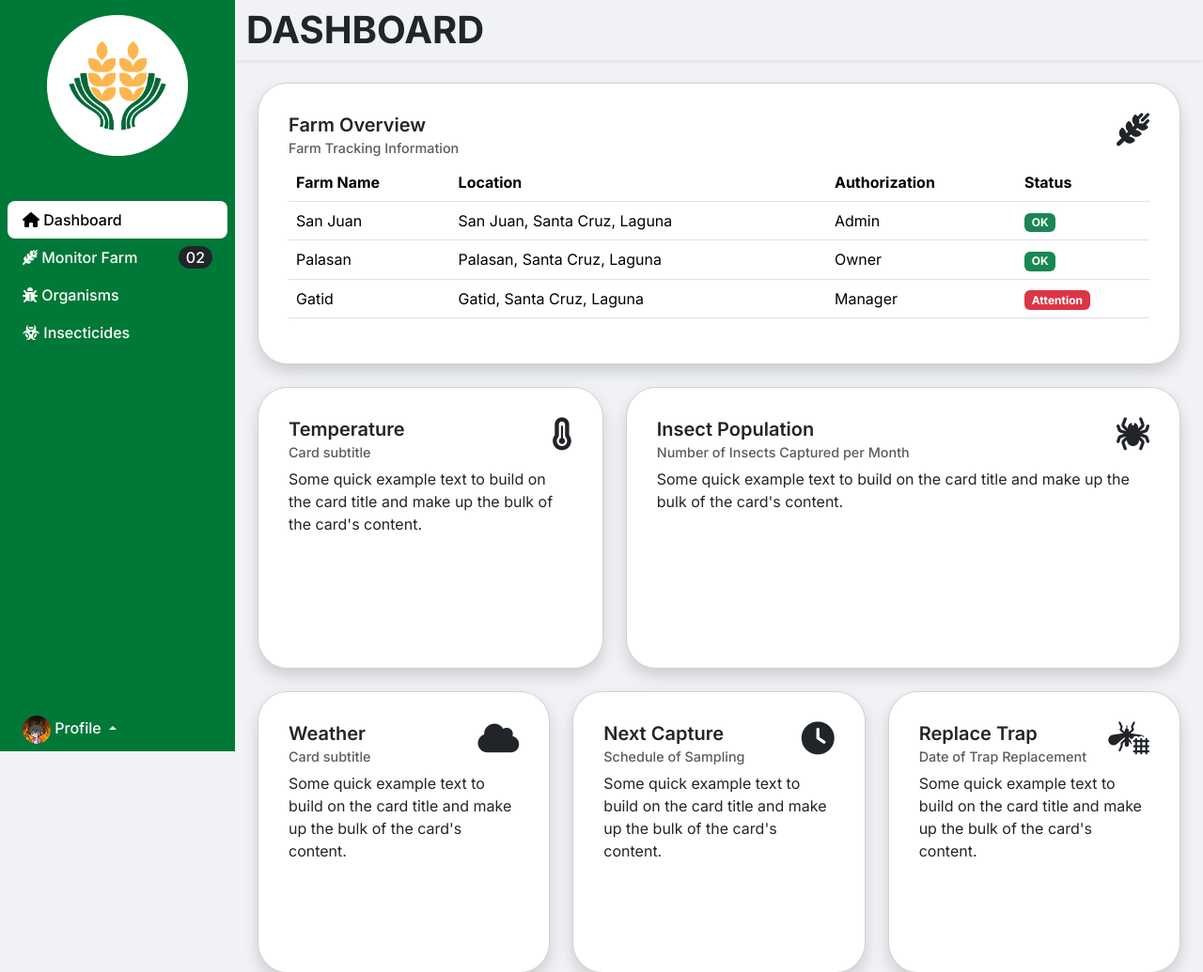
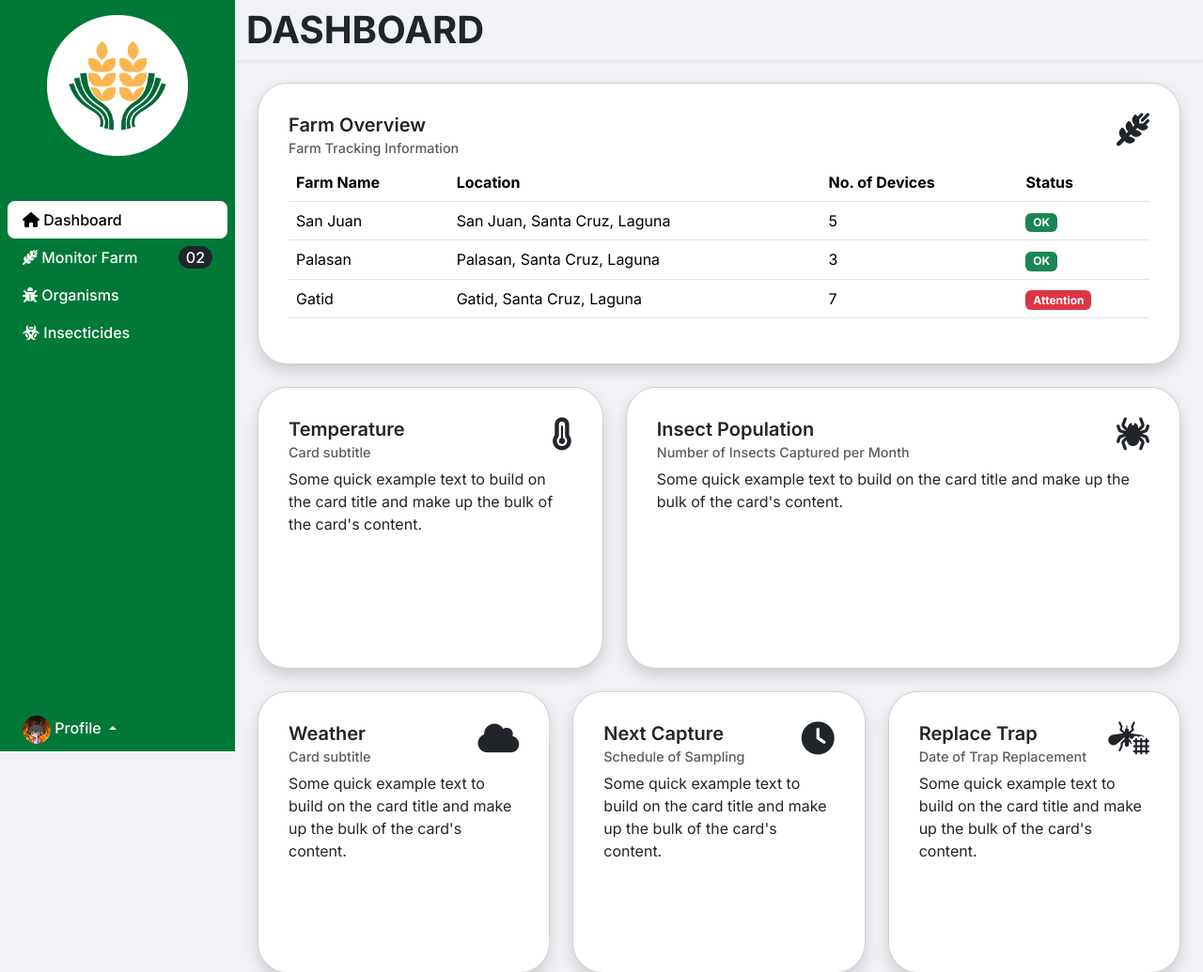
Before and after one commit to Gvtone/pest-advisor, a Flask app: page / in a window 1280 px wide. Shown: the top 1035 px of the page at 94% size. Run offline with Flask 3, Linux system fonts and the light colour scheme; a user stored in the database is signed in; some libraries are stand-ins or nearby versions.

Commit message:
Modified Table Column

```diff
--- a/templates/index.html
+++ b/templates/index.html
@@ -26,7 +26,7 @@
           <tr>
             <th scope="col">Farm Name</th>
             <th class="d-none d-md-table-cell" scope="col">Location</th>
-            <th class="d-none d-md-table-cell" scope="col">Authorization</th>
+            <th class="d-none d-md-table-cell" scope="col">No. of Devices</th>
             <th scope="col">Status</th>
           </tr>
         </thead>
@@ -34,19 +34,19 @@
           <tr>
             <td>San Juan</td>
             <td class="d-none d-md-table-cell">San Juan, Santa Cruz, Laguna</td>
-            <td class="d-none d-md-table-cell">Admin</td>
+            <td class="d-none d-md-table-cell">5</td>
             <td><span class="badge text-bg-success">OK</span></td>
           </tr>
           <tr>
             <td>Palasan</td>
             <td class="d-none d-md-table-cell">Palasan, Santa Cruz, Laguna</td>
-            <td class="d-none d-md-table-cell">Owner</td>
+            <td class="d-none d-md-table-cell">3</td>
             <td><span class="badge text-bg-success">OK</span></td>
           </tr>
           <tr>
             <td>Gatid</td>
             <td class="d-none d-md-table-cell">Gatid, Santa Cruz, Laguna</td>
-            <td class="d-none d-md-table-cell">Manager</td>
+            <td class="d-none d-md-table-cell">7</td>
             <td><span class="badge text-bg-danger">Attention</span></td>
           </tr>
         </tbody>
```
